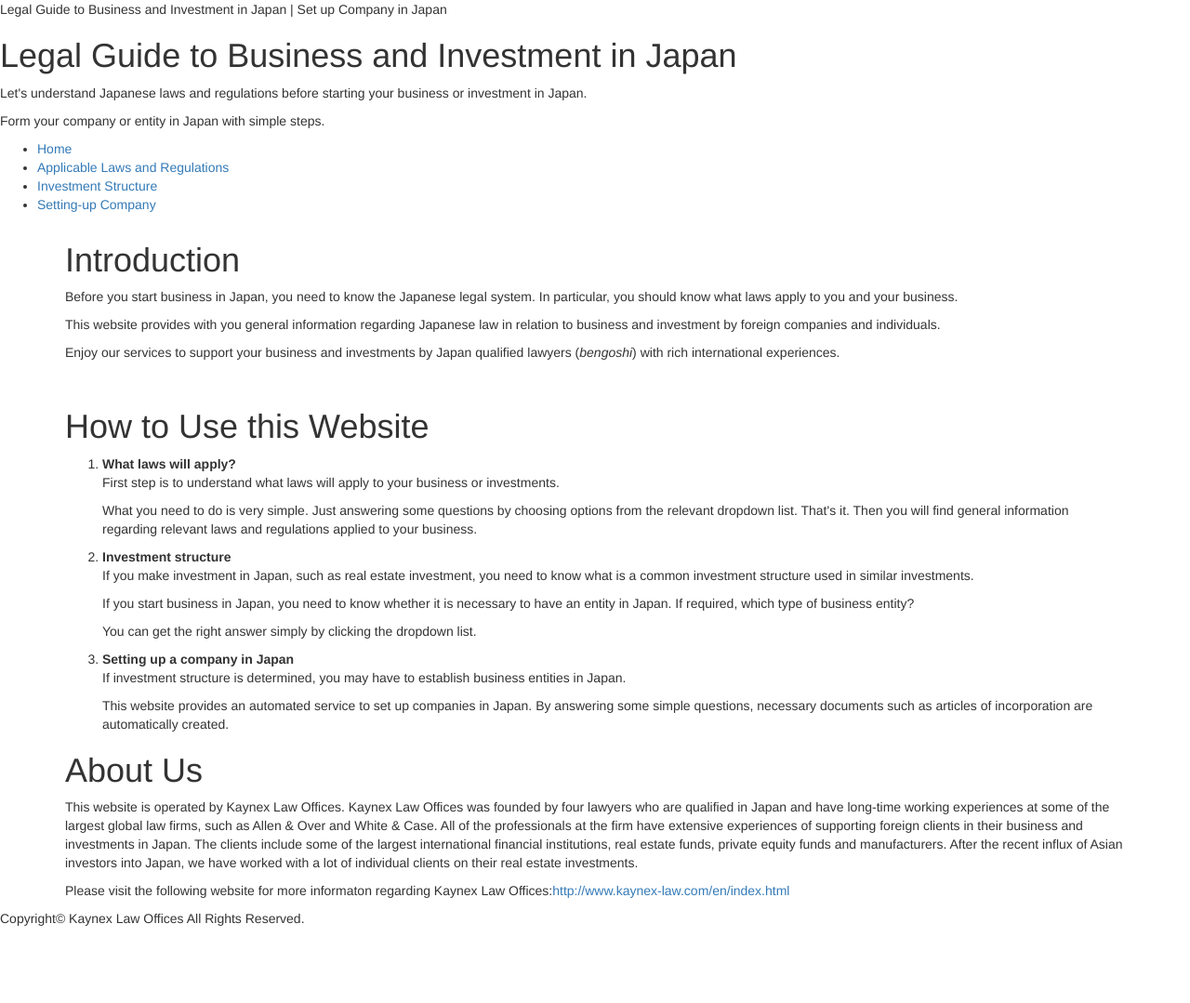
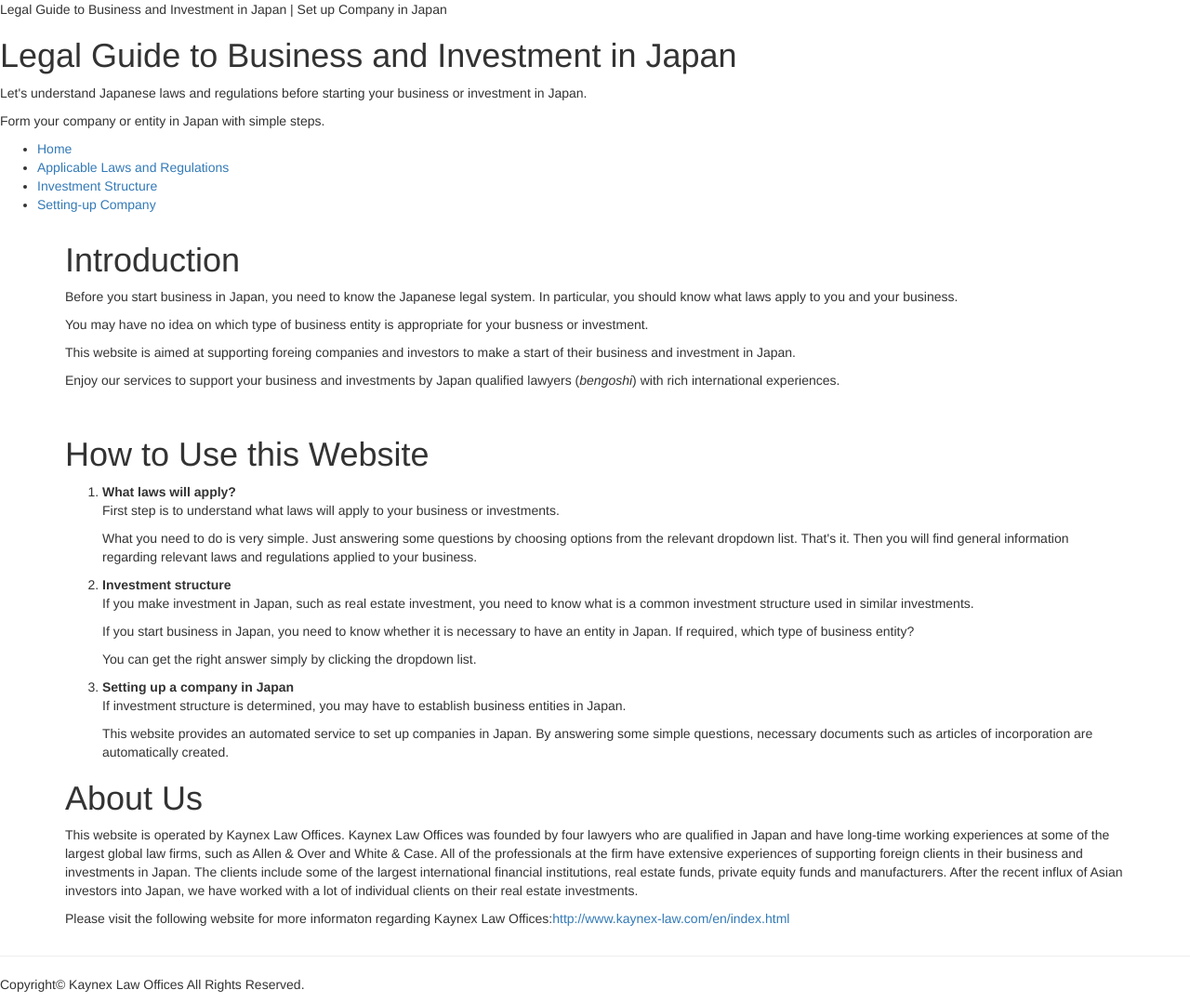
Before and after one commit to Icchi1977/Icchi1977.github.io, a plain HTML site: page index.html in a window 1280 px wide. Shown: the whole page at 93% size. Before the commit the page ends 1008 px from the top, so only its background shows below. Drawn offline with nearby package versions, Linux system fonts and the light colour scheme.

Commit message:
Sixth Commit

```diff
--- a/index.html
+++ b/index.html
@@ -34,7 +34,8 @@
       <h1>Introduction</h1>
       <!-- h1とするべきかh2とするべきか。どのように使い分けるのか -->
       <p>Before you start business in Japan, you need to know the Japanese legal system. In particular, you should know what laws apply to you and your business.</p>
-      <p>This website provides with you general information regarding Japanese law in relation to business and investment by foreign companies and individuals.</p>
+      <p>You may have no idea on which type of business entity is appropriate for your busness or investment.</p>
+      <p>This website is aimed at supporting foreing companies and investors to make a start of their business and investment in Japan.</p>
       <p>Enjoy our services to support your business and investments by Japan qualified lawyers (<i>bengoshi</i>) with rich international experiences.</p>
       <br>
       <h1>How to Use this Website</h2>
@@ -55,6 +56,7 @@
       <p>Please visit the following website for more informaton regarding Kaynex Law Offices:<a href="http://www.kaynex-law.com/en/index.html">http://www.kaynex-law.com/en/index.html</a></p>
     </div>
     <footer>
+      <hr>
       <p>Copyright© Kaynex Law Offices All Rights Reserved.</p>
     </footer>
   </body>
```
